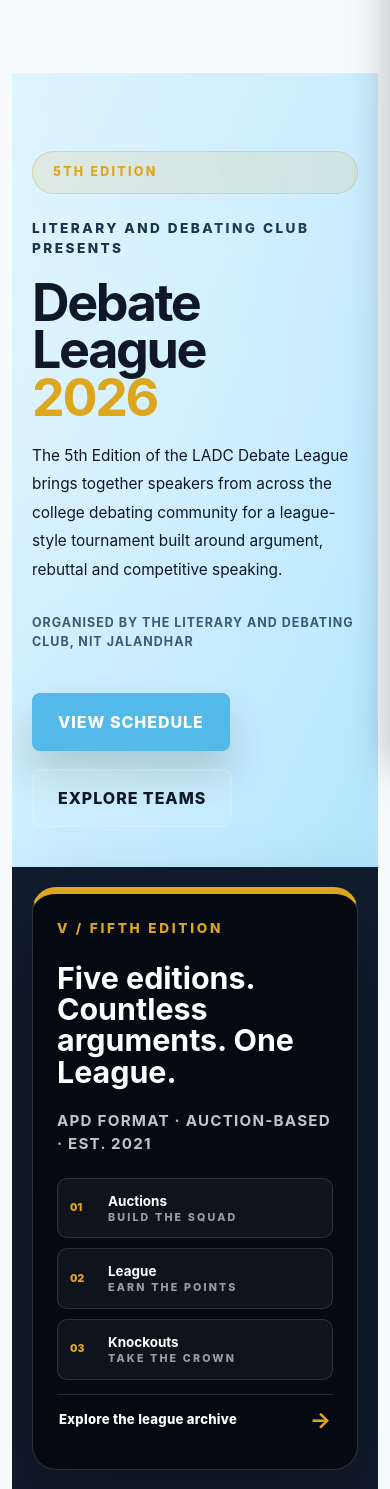
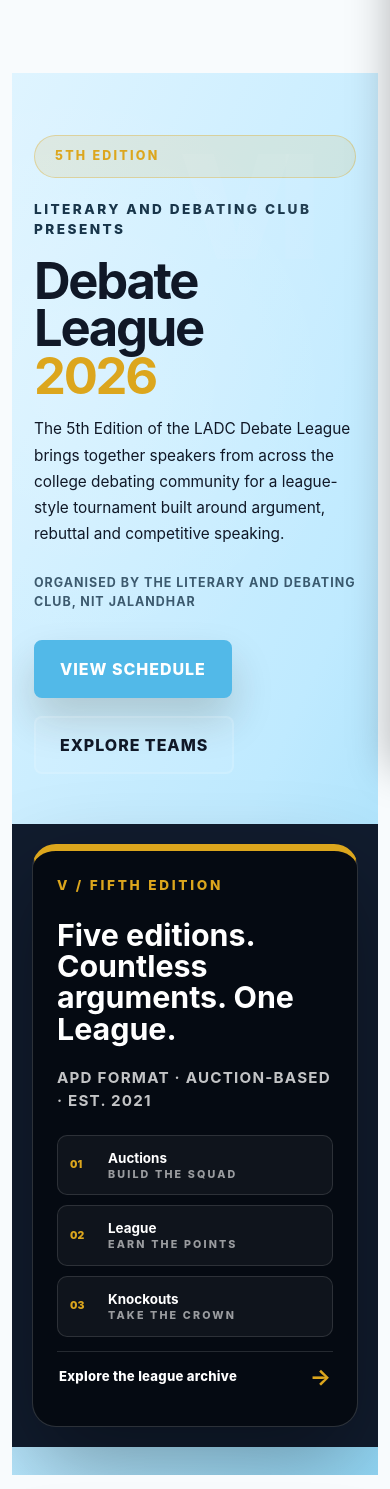
Before and after one commit to AshmitThakur/DebLiga-, a FastAPI app: page / in a window 390 px wide. Shown: the part 76-1565 px from the top of the page. Run offline with FastAPI, Linux system fonts and the light colour scheme; some libraries are stand-ins or nearby versions.

Commit message:
Balance mobile homepage hero spacing

```diff
--- a/static/style.css
+++ b/static/style.css
@@ -3271,3 +3271,15 @@
   .hero-season-path b, .hero-season-path span { margin-top:0; }
   .hero-history-link { min-height:48px; }
 }
+
+/* Balanced homepage hero spacing on phones */
+@media (max-width:720px) {
+  .hero-content { padding:46px clamp(22px,6vw,30px) 34px; gap:17px; }
+  .hero-content h1 { font-size:clamp(2.8rem,11.5vw,4rem); line-height:.94; }
+  .hero-description { line-height:1.7; }
+  .hero-actions { margin-top:12px; }
+}
+@media (max-width:390px) {
+  .hero-content { padding:38px 22px 30px; }
+  .hero-content h1 { font-size:clamp(2.65rem,13vw,3.35rem); }
+}
--- a/templates/admin.html
+++ b/templates/admin.html
@@ -9,7 +9,7 @@
 
     <link
         rel="stylesheet"
-        href="/static/style.css?v=7"
+        href="/static/style.css?v=8"
     >
 </head>
 
--- a/templates/admin_login.html
+++ b/templates/admin_login.html
@@ -4,7 +4,7 @@
     <meta charset="UTF-8">
     <meta name="viewport" content="width=device-width, initial-scale=1.0">
     <title>DebLiga Admin Login</title>
-    <link rel="stylesheet" href="/static/style.css?v=7">
+    <link rel="stylesheet" href="/static/style.css?v=8">
 </head>
 <body>
     <main class="admin-container">
--- a/templates/history.html
+++ b/templates/history.html
@@ -4,7 +4,7 @@
     <meta charset="UTF-8">
     <meta name="viewport" content="width=device-width, initial-scale=1.0">
     <title>History | LADC Debate League</title>
-    <link rel="stylesheet" href="/static/style.css?v=7">
+    <link rel="stylesheet" href="/static/style.css?v=8">
 </head>
 <body>
 
--- a/templates/index.html
+++ b/templates/index.html
@@ -11,7 +11,7 @@
 
     <title>{{ tournament_name }}</title>
 
-    <link rel="stylesheet" href="/static/style.css?v=7">
+    <link rel="stylesheet" href="/static/style.css?v=8">
 </head>
 
 
--- a/templates/rankings.html
+++ b/templates/rankings.html
@@ -4,7 +4,7 @@
     <meta charset="UTF-8">
     <meta name="viewport" content="width=device-width, initial-scale=1.0">
     <title>Speaker Rankings | LADC Debate League 2026</title>
-    <link rel="stylesheet" href="/static/style.css?v=7">
+    <link rel="stylesheet" href="/static/style.css?v=8">
 </head>
 <body>
 
--- a/templates/schedule.html
+++ b/templates/schedule.html
@@ -4,7 +4,7 @@
     <meta charset="UTF-8">
     <meta name="viewport" content="width=device-width, initial-scale=1.0">
     <title>Schedule | LADC Debate League 2026</title>
-    <link rel="stylesheet" href="/static/style.css?v=7">
+    <link rel="stylesheet" href="/static/style.css?v=8">
 </head>
 <body>
 
--- a/templates/speaker_detail.html
+++ b/templates/speaker_detail.html
@@ -4,7 +4,7 @@
     <meta charset="UTF-8">
     <meta name="viewport" content="width=device-width, initial-scale=1.0">
     <title>{{ speaker.name }} | LADC Debate League 2026</title>
-    <link rel="stylesheet" href="/static/style.css?v=7">
+    <link rel="stylesheet" href="/static/style.css?v=8">
 </head>
 <body>
 
--- a/templates/standings.html
+++ b/templates/standings.html
@@ -4,7 +4,7 @@
     <meta charset="UTF-8">
     <meta name="viewport" content="width=device-width, initial-scale=1.0">
     <title>Standings | LADC Debate League 2026</title>
-    <link rel="stylesheet" href="/static/style.css?v=7">
+    <link rel="stylesheet" href="/static/style.css?v=8">
 </head>
 <body>
 
--- a/templates/team_detail.html
+++ b/templates/team_detail.html
@@ -4,7 +4,7 @@
     <meta charset="UTF-8">
     <meta name="viewport" content="width=device-width, initial-scale=1.0">
     <title>{{ team.name }} | LADC Debate League 2026</title>
-    <link rel="stylesheet" href="/static/style.css?v=7">
+    <link rel="stylesheet" href="/static/style.css?v=8">
 </head>
 <body>
 
--- a/templates/teams.html
+++ b/templates/teams.html
@@ -4,7 +4,7 @@
     <meta charset="UTF-8">
     <meta name="viewport" content="width=device-width, initial-scale=1.0">
     <title>Teams | LADC Debate League 2026</title>
-    <link rel="stylesheet" href="/static/style.css?v=7">
+    <link rel="stylesheet" href="/static/style.css?v=8">
 </head>
 <body>
 
```
